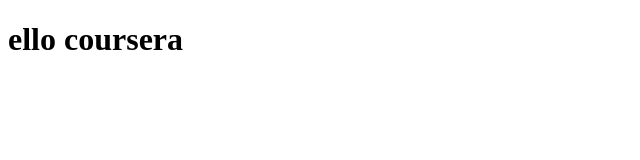
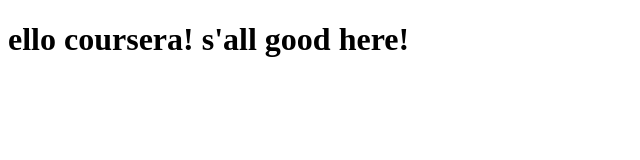
Before and after one commit to francoisjd/courserawebdev, a plain HTML site: page site/index.html in a window 1280 px wide. Shown: the whole page, without its empty margins (0-640 px from the left). Drawn offline with Linux system fonts and the light colour scheme.

Commit message:
small change to index file.

```diff
--- a/site/index.html
+++ b/site/index.html
@@ -4,6 +4,6 @@
 	<title>ello coursera</title>
 </head>
 <body>
-<h1>ello coursera </h1>
+<h1>ello coursera! s'all good here! </h1>
 </body>
 </html>
```
